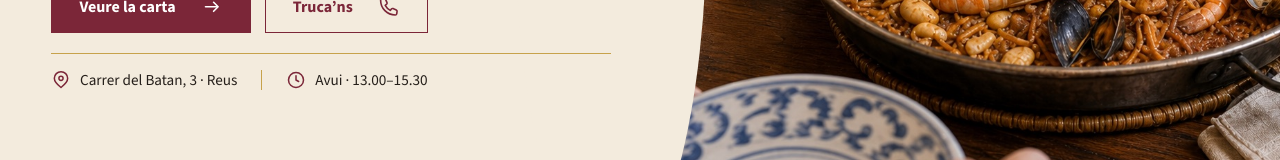
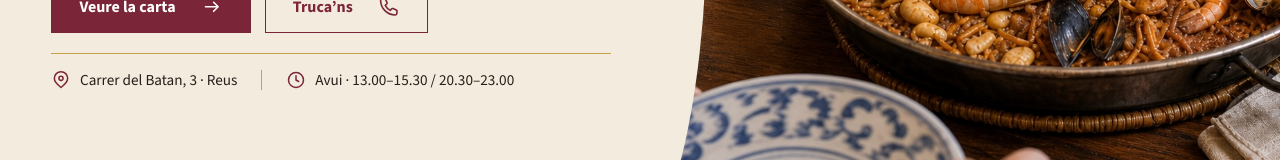
Before and after one commit to MicahWalkerDesign/demo2, a React (Vite) app: page / in a window 1280 px wide. Shown: the part 528-688 px from the top of the page. Built offline with nearby package versions, Linux system fonts and the light colour scheme.

Commit message:
Use Madrid timezone for daily service hours

```diff
--- a/src/App.tsx
+++ b/src/App.tsx
@@ -1,6 +1,7 @@
 import { useEffect, useRef, useState } from "react";
 import { content, type Locale, type MenuKey } from "./content";
 import { fullMenuUi, menuCategories, menuPhotos } from "./menuData";
+import { getTodayHours } from "./openingHours";
 import {
   ArrowRight,
   ChevronDown,
@@ -48,6 +49,7 @@ export default function App() {
   const [openDetail, setOpenDetail] = useState<number | null>(null);
   const [mobileOpen, setMobileOpen] = useState(false);
   const [languageOpen, setLanguageOpen] = useState(false);
+  const [now, setNow] = useState(() => new Date());
   const languageRef = useRef<HTMLDivElement>(null);
   const t = content[locale];
   const menu = t.menu.content[activeMenu];
@@ -73,6 +75,11 @@ export default function App() {
       document.removeEventListener("keydown", escape);
     };
   }, [languageOpen]);
+
+  useEffect(() => {
+    const timer = window.setInterval(() => setNow(new Date()), 60_000);
+    return () => window.clearInterval(timer);
+  }, []);
 
   const closeMobile = () => setMobileOpen(false);
 
@@ -155,7 +162,7 @@ export default function App() {
             </div>
             <div className="hero-utility">
               <span><MapPin />{t.hero.address}</span>
-              <span><Clock />{t.hero.hours}</span>
+              <span><Clock />{getTodayHours(locale, now)}</span>
             </div>
           </div>
           <figure className="hero-media">
--- a/src/content.ts
+++ b/src/content.ts
@@ -8,7 +8,7 @@ type Copy = {
 
 const build = (c: Copy) => ({
   nav: { home: c.nav[0], menus: c.nav[1], house: c.nav[2], groups: c.nav[3], visit: c.nav[4], reserve: c.nav[5] },
-  hero: { titleA: c.hero[0], titleB: c.hero[1], body: c.hero[2], menus: c.hero[3], call: c.hero[4], address: "Carrer del Batan, 3 · Reus", hours: c.hero[5], imageAlt: c.hero[6] },
+  hero: { titleA: c.hero[0], titleB: c.hero[1], body: c.hero[2], menus: c.hero[3], call: c.hero[4], address: "Carrer del Batan, 3 · Reus", imageAlt: c.hero[5] },
   menu: {
     title: c.menu[0], intro: c.menu[1],
     tabs: { migdia: c.menu[2], capSetmana: c.menu[3], grups: c.menu[4] },
@@ -48,7 +48,7 @@ const build = (c: Copy) => ({
 export const content = {
   ca: build({
     nav: ["Inici", "Carta", "La casa", "Grups", "Visita’ns", "Reservar taula"],
-    hero: ["Cuina de sempre.", "Ànima de Reus.", "Cuina mediterrània, plats generosos i una casa feta al voltant de la taula.", "Veure la carta", "Truca’ns", "Avui · 13.00–15.30", "Fideuà de marisc servida al centre d’una taula"],
+    hero: ["Cuina de sempre.", "Ànima de Reus.", "Cuina mediterrània, plats generosos i una casa feta al voltant de la taula.", "Veure la carta", "Truca’ns", "Fideuà de marisc servida al centre d’una taula"],
     menu: ["Avui a taula", "Els nostres menús canvien amb el mercat i la temporada. Aquesta és la manera de menjar a Casa Alejandro.", "Menú de migdia", "Cap de setmana", "Menús de grup", "Dinar bé, cada dia", "Primers, segons i postres de la casa. Consulta la selecció d’avui.", "Plats de cullera i amanides", "Peix, arrossos i carns", "Postres fetes a casa", "La taula del cap de setmana", "Una selecció més llarga per venir sense presses i compartir.", "Entrants per compartir", "Arrossos, mar i brasa", "Menús per trobar-nos", "Propostes per a celebracions, equips i taules grans.", "Opcions per compartir", "Menús acordats", "Atenció a al·lèrgies", "Llegir la carta completa", "Menú actualitzat i reserves al 977 77 30 39"],
     dishes: ["Plats que fan casa", "Receptes mediterrànies, producte ben cuinat i racions per compartir.", "Descobrir la carta", "Cargols a la llauna", "Safata de cargols a la llauna", "Fideuà de marisc", "Paella de fideuà de marisc", "Pop amb patata i pebre vermell", "Pop servit sobre patata en un plat de ceràmica"],
     history: ["Una casa amb memòria", "Casa Alejandro forma part de Reus des de 1999. Una història de cuina, família i hoquei patins que continua a cada servei.", "1999 · Obrim les portes", "Reus · La nostra ciutat", "Avui · La casa continua", "Conèixer la nostra història", "Patins d’hoquei, estic i samarreta com a memòria de la casa", "Imatge conceptual · pendent de substituir per l’arxiu original de la casa"],
@@ -57,7 +57,7 @@ export const content = {
   }),
   es: build({
     nav: ["Inicio", "Carta", "La casa", "Grupos", "Visítanos", "Reservar mesa"],
-    hero: ["Cocina de siempre.", "Alma de Reus.", "Cocina mediterránea, platos generosos y una casa hecha alrededor de la mesa.", "Ver la carta", "Llámanos", "Hoy · 13.00–15.30", "Fideuá de marisco servida en el centro de una mesa"],
+    hero: ["Cocina de siempre.", "Alma de Reus.", "Cocina mediterránea, platos generosos y una casa hecha alrededor de la mesa.", "Ver la carta", "Llámanos", "Fideuá de marisco servida en el centro de una mesa"],
     menu: ["Hoy en la mesa", "Nuestros menús cambian con el mercado y la temporada. Esta es la manera de comer en Casa Alejandro.", "Menú de mediodía", "Fin de semana", "Menús de grupo", "Comer bien, cada día", "Primeros, segundos y postres de la casa. Consulta la selección de hoy.", "Platos de cuchara y ensaladas", "Pescado, arroces y carnes", "Postres hechos en casa", "La mesa del fin de semana", "Una selección más larga para venir sin prisas y compartir.", "Entrantes para compartir", "Arroces, mar y brasa", "Menús para encontrarnos", "Propuestas para celebraciones, equipos y mesas grandes.", "Opciones para compartir", "Menús acordados", "Atención a alergias", "Leer la carta completa", "Menú actualizado y reservas en el 977 77 30 39"],
     dishes: ["Platos que hacen casa", "Recetas mediterráneas, producto bien cocinado y raciones para compartir.", "Descubrir la carta", "Caracoles a la llauna", "Bandeja de caracoles a la llauna", "Fideuá de marisco", "Paella de fideuá de marisco", "Pulpo con patata y pimentón", "Pulpo servido sobre patata"],
     history: ["Una casa con memoria", "Casa Alejandro forma parte de Reus desde 1999. Una historia de cocina, familia y hockey sobre patines que continúa en cada servicio.", "1999 · Abrimos las puertas", "Reus · Nuestra ciudad", "Hoy · La casa continúa", "Conocer nuestra historia", "Patines, stick y camiseta como memoria de la casa", "Imagen conceptual · pendiente de sustituir por el archivo original de la casa"],
@@ -66,7 +66,7 @@ export const content = {
   }),
   en: build({
     nav: ["Home", "Menu", "Our story", "Groups", "Visit", "Book a table"],
-    hero: ["Cooking with tradition.", "The soul of Reus.", "Mediterranean cooking, generous dishes and a family house built around the table.", "View the menu", "Call us", "Today · 13:00–15:30", "Seafood fideuà served at the centre of a table"],
+    hero: ["Cooking with tradition.", "The soul of Reus.", "Mediterranean cooking, generous dishes and a family house built around the table.", "View the menu", "Call us", "Seafood fideuà served at the centre of a table"],
     menu: ["Today at the table", "Our menus change with the market and the seasons. This is how we eat at Casa Alejandro.", "Weekday lunch", "Weekend", "Group menus", "Eat well, every day", "House starters, mains and desserts. Ask for today’s selection.", "Soups, stews and salads", "Fish, rice and meat", "House-made desserts", "The weekend table", "A longer selection, made for unhurried sharing.", "Starters to share", "Rice, seafood and grill", "Menus for getting together", "For celebrations, teams and large tables.", "Sharing options", "Set menus", "Allergy support", "Read the full menu", "Current menu and bookings: +34 977 77 30 39"],
     dishes: ["Dishes that feel like home", "Mediterranean recipes, carefully cooked produce and generous plates to share.", "Discover the menu", "Catalan-style grilled snails", "Tray of Catalan-style grilled snails", "Seafood fideuà", "Pan of seafood fideuà", "Octopus with potato and paprika", "Octopus served over potato"],
     history: ["A house with memories", "Casa Alejandro has been part of Reus since 1999. A story of food, family and roller hockey that continues with every service.", "1999 · We open our doors", "Reus · Our city", "Today · The story continues", "Discover our story", "Roller hockey skates, stick and shirt from the house archive", "Concept image · to be replaced with original family archive material"],
@@ -75,7 +75,7 @@ export const content = {
   }),
   de: build({
     nav: ["Start", "Speisekarte", "Unser Haus", "Gruppen", "Besuch", "Tisch reservieren"],
-    hero: ["Küche mit Tradition.", "Die Seele von Reus.", "Mediterrane Küche, großzügige Gerichte und ein Familienhaus, in dem sich alles um den Tisch dreht.", "Speisekarte ansehen", "Anrufen", "Heute · 13:00–15:30", "Meeresfrüchte-Fideuà in der Mitte eines gedeckten Tisches"],
+    hero: ["Küche mit Tradition.", "Die Seele von Reus.", "Mediterrane Küche, großzügige Gerichte und ein Familienhaus, in dem sich alles um den Tisch dreht.", "Speisekarte ansehen", "Anrufen", "Meeresfrüchte-Fideuà in der Mitte eines gedeckten Tisches"],
     menu: ["Heute auf dem Tisch", "Unsere Menüs richten sich nach Markt und Saison. So isst man bei Casa Alejandro.", "Mittagsmenü", "Wochenende", "Gruppenmenüs", "Jeden Tag gut essen", "Vorspeise, Hauptgericht und Dessert aus unserer Küche. Fragen Sie nach der heutigen Auswahl.", "Suppen, Eintöpfe und Salate", "Fisch, Reis und Fleisch", "Hausgemachte Desserts", "Der Wochenendtisch", "Eine größere Auswahl zum entspannten Teilen.", "Vorspeisen zum Teilen", "Reis, Meer und Grill", "Menüs für gemeinsame Runden", "Für Feiern, Teams und große Tische.", "Gerichte zum Teilen", "Abgestimmte Menüs", "Allergien beachten wir gern", "Vollständige Speisekarte", "Aktuelles Menü und Reservierung: +34 977 77 30 39"],
     dishes: ["Gerichte, die Heimat bedeuten", "Mediterrane Rezepte, gute Produkte und großzügige Portionen zum Teilen.", "Speisekarte entdecken", "Schnecken „a la llauna“", "Blech mit katalanischen Schnecken", "Fideuà mit Meeresfrüchten", "Pfanne mit Meeresfrüchte-Fideuà", "Oktopus mit Kartoffel und Paprika", "Oktopus auf Kartoffeln"],
     history: ["Ein Haus voller Erinnerungen", "Casa Alejandro gehört seit 1999 zu Reus. Eine Geschichte von Küche, Familie und Rollhockey, die jeden Tag weitergeht.", "1999 · Eröffnung", "Reus · Unsere Stadt", "Heute · Die Geschichte geht weiter", "Unsere Geschichte", "Rollhockeyschuhe, Schläger und Trikot als Erinnerung des Hauses", "Konzeptbild · wird durch Material aus dem Familienarchiv ersetzt"],
@@ -84,7 +84,7 @@ export const content = {
   }),
   fr: build({
     nav: ["Accueil", "Carte", "La maison", "Groupes", "Venir", "Réserver une table"],
-    hero: ["Cuisine de tradition.", "L’âme de Reus.", "Cuisine méditerranéenne, assiettes généreuses et maison familiale bâtie autour de la table.", "Voir la carte", "Appelez-nous", "Aujourd’hui · 13h00–15h30", "Fideuà aux fruits de mer au centre d’une table"],
+    hero: ["Cuisine de tradition.", "L’âme de Reus.", "Cuisine méditerranéenne, assiettes généreuses et maison familiale bâtie autour de la table.", "Voir la carte", "Appelez-nous", "Fideuà aux fruits de mer au centre d’une table"],
     menu: ["Aujourd’hui à table", "Nos menus évoluent avec le marché et les saisons. Voilà l’esprit de Casa Alejandro.", "Menu du midi", "Week-end", "Menus de groupe", "Bien manger, chaque jour", "Entrée, plat et dessert maison. Demandez la sélection du jour.", "Soupes, plats mijotés et salades", "Poissons, riz et viandes", "Desserts maison", "La table du week-end", "Un choix plus ample, à partager sans se presser.", "Entrées à partager", "Riz, mer et grillades", "Menus pour se retrouver", "Pour les fêtes, équipes et grandes tablées.", "Plats à partager", "Menus convenus", "Attention aux allergies", "Lire toute la carte", "Menu du jour et réservations : +34 977 77 30 39"],
     dishes: ["Des plats comme à la maison", "Recettes méditerranéennes, beaux produits et portions généreuses à partager.", "Découvrir la carte", "Escargots à la catalane", "Plateau d’escargots à la catalane", "Fideuà aux fruits de mer", "Poêlon de fideuà aux fruits de mer", "Poulpe, pomme de terre et paprika", "Poulpe servi sur pomme de terre"],
     history: ["Une maison pleine de mémoire", "Casa Alejandro fait partie de Reus depuis 1999. Une histoire de cuisine, de famille et de rink hockey qui continue à chaque service.", "1999 · Ouverture", "Reus · Notre ville", "Aujourd’hui · L’histoire continue", "Découvrir notre histoire", "Patins, crosse et maillot de rink hockey, mémoire de la maison", "Image conceptuelle · à remplacer par les archives originales de la famille"],
@@ -93,7 +93,7 @@ export const content = {
   }),
   ru: build({
     nav: ["Главная", "Меню", "О ресторане", "Группы", "Контакты", "Забронировать"],
-    hero: ["Кухня с традициями.", "Душа Реуса.", "Средиземноморская кухня, щедрые блюда и семейный ресторан, где всё начинается за общим столом.", "Посмотреть меню", "Позвонить", "Сегодня · 13:00–15:30", "Фидеуа с морепродуктами в центре стола"],
+    hero: ["Кухня с традициями.", "Душа Реуса.", "Средиземноморская кухня, щедрые блюда и семейный ресторан, где всё начинается за общим столом.", "Посмотреть меню", "Позвонить", "Фидеуа с морепродуктами в центре стола"],
     menu: ["Сегодня в меню", "Наше меню меняется вместе с рынком и сезоном. Так готовят в Casa Alejandro.", "Обед по будням", "Выходные", "Групповое меню", "Хороший обед каждый день", "Закуска, основное блюдо и домашний десерт. Уточняйте выбор дня.", "Супы, рагу и салаты", "Рыба, рис и мясо", "Домашние десерты", "Стол выходного дня", "Расширенный выбор для неспешной трапезы.", "Закуски на компанию", "Рис, море и гриль", "Меню для встреч", "Для праздников, команд и больших компаний.", "Блюда на компанию", "Согласованное меню", "Учёт аллергий", "Открыть полное меню", "Актуальное меню и бронь: +34 977 77 30 39"],
     dishes: ["Блюда как дома", "Средиземноморские рецепты, хорошие продукты и щедрые порции на компанию.", "Посмотреть меню", "Улитки по-каталонски", "Поднос улиток по-каталонски", "Фидеуа с морепродуктами", "Сковорода фидеуа с морепродуктами", "Осьминог с картофелем и паприкой", "Осьминог на картофеле"],
     history: ["Дом с историей", "Casa Alejandro — часть Реуса с 1999 года. История кухни, семьи и хоккея на роликах продолжается каждый день.", "1999 · Мы открылись", "Реус · Наш город", "Сегодня · История продолжается", "Узнать нашу историю", "Роликовые коньки, клюшка и форма — память ресторана", "Концептуальное изображение · будет заменено материалами семейного архива"],
--- /dev/null
+++ b/src/openingHours.ts
@@ -0,0 +1,32 @@
+import type { Locale } from "./content";
+
+const MADRID_TIME_ZONE = "Europe/Madrid";
+
+const dayFormatter = new Intl.DateTimeFormat("en-GB", {
+  timeZone: MADRID_TIME_ZONE,
+  weekday: "short",
+});
+
+const labels: Record<Locale, { today: string; closed: string }> = {
+  ca: { today: "Avui", closed: "Tancat" },
+  es: { today: "Hoy", closed: "Cerrado" },
+  en: { today: "Today", closed: "Closed" },
+  de: { today: "Heute", closed: "Geschlossen" },
+  fr: { today: "Aujourd’hui", closed: "Fermé" },
+  ru: { today: "Сегодня", closed: "Закрыто" },
+};
+
+const lunch = "13.00–15.30";
+const dinner = "20.30–23.00";
+
+export function getTodayHours(locale: Locale, now = new Date()) {
+  const day = dayFormatter.format(now);
+  const service =
+    day === "Tue"
+      ? labels[locale].closed
+      : day === "Mon" || day === "Sun"
+        ? lunch
+        : `${lunch} / ${dinner}`;
+
+  return `${labels[locale].today} · ${service}`;
+}
```
